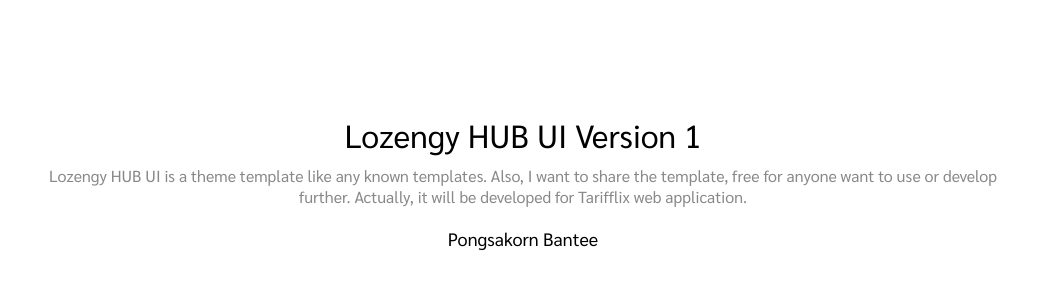
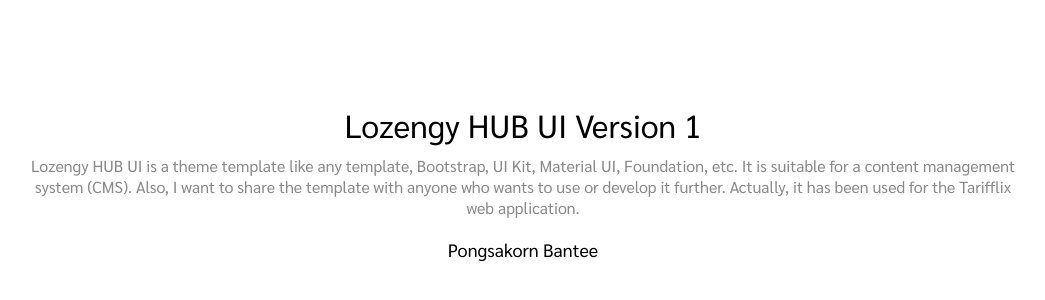
Before and after one commit to PkBantee/lozengy-hub-ui, a plain HTML site: page index.html in a window 1280 px wide. Shown: the part 218-518 px from the top of the page, without its empty margins (117-1162 px from the left). Drawn offline with Linux system fonts and the light colour scheme.

Commit message:
add detail

```diff
--- a/index.html
+++ b/index.html
@@ -65,8 +65,7 @@
             Lozengy HUB UI Version 1
         </div>
         <div class="lzg-ct-xpd-desp">
-            Lozengy HUB UI is a theme template like any known templates. Also, I want to share the template, free for
-            anyone want to use or develop further. Actually, it will be developed for Tarifflix web application.
+            Lozengy HUB UI is a theme template like any template, Bootstrap, UI Kit, Material UI, Foundation, etc. It is suitable for a content management system (CMS). Also, I want to share the template with anyone who wants to use or develop it further. Actually, it has been used for the Tarifflix web application.
         </div>
         <div class="lzg-ct-xpd-creator">
             Pongsakorn Bantee
```
